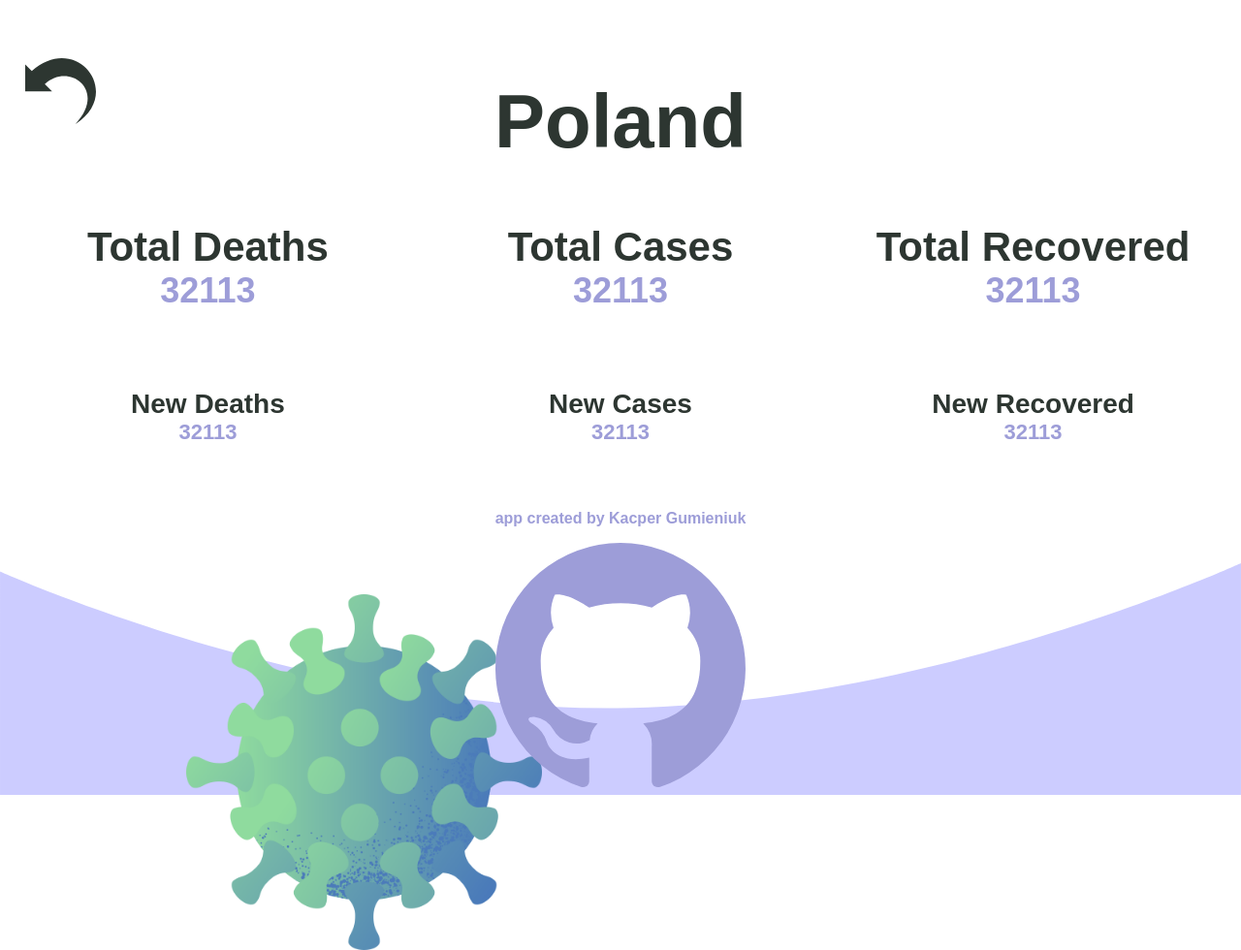
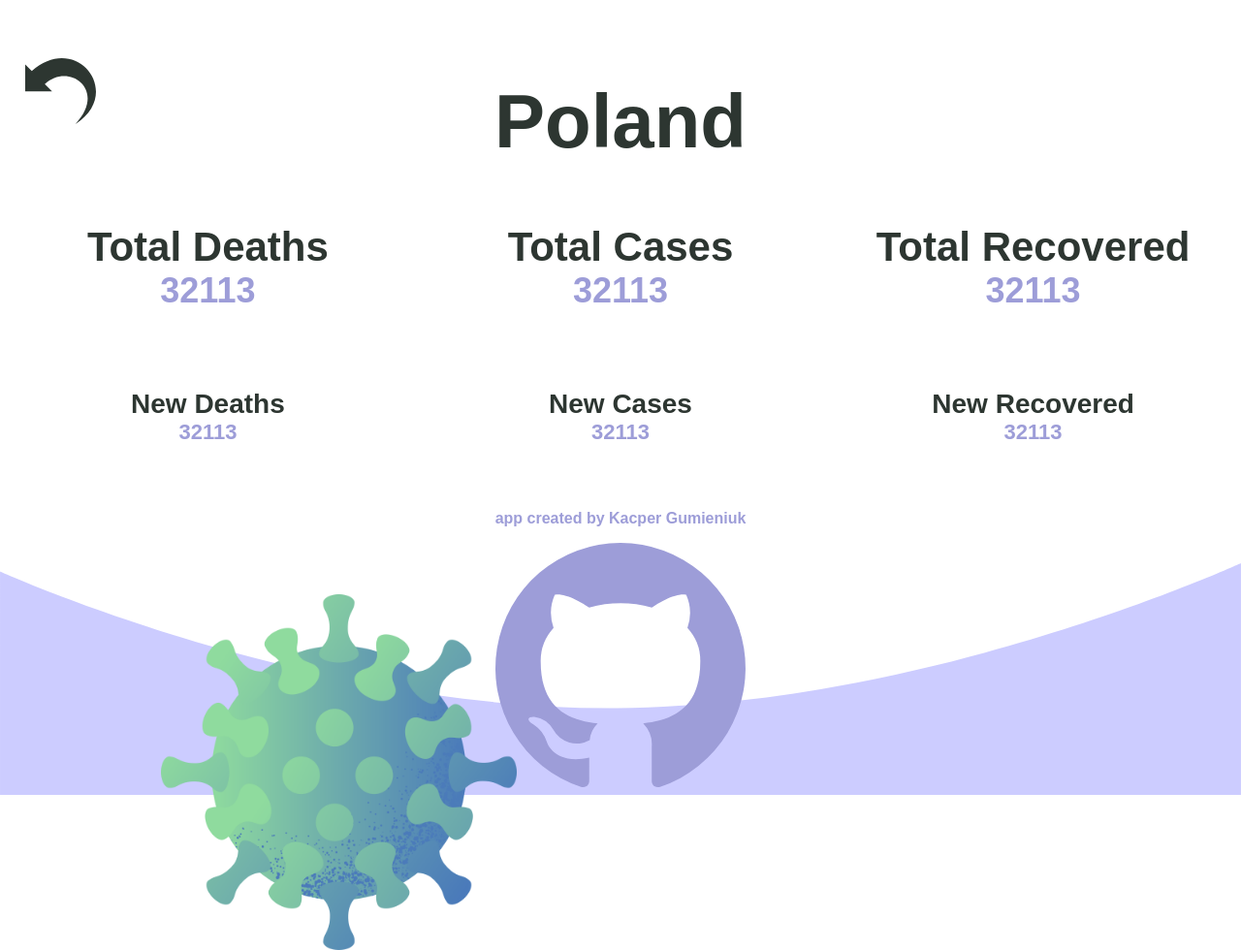
Before and after one commit to kacpergumieniuk/covid, a website: page index.html in a window 1280 px wide. Shown: the part 1580-2560 px from the top of the page at 97% size. Drawn offline with Linux system fonts and the light colour scheme; no server answers; a web font is replaced by a local one.

Commit message:
Image bugfix

```diff
--- a/style.css
+++ b/style.css
@@ -242,7 +242,7 @@ overflow: hidden;
 #virus4{
     position:absolute;
     bottom: -20%;
-    left:15%;
+    left:13%;
 }
 
 
```
